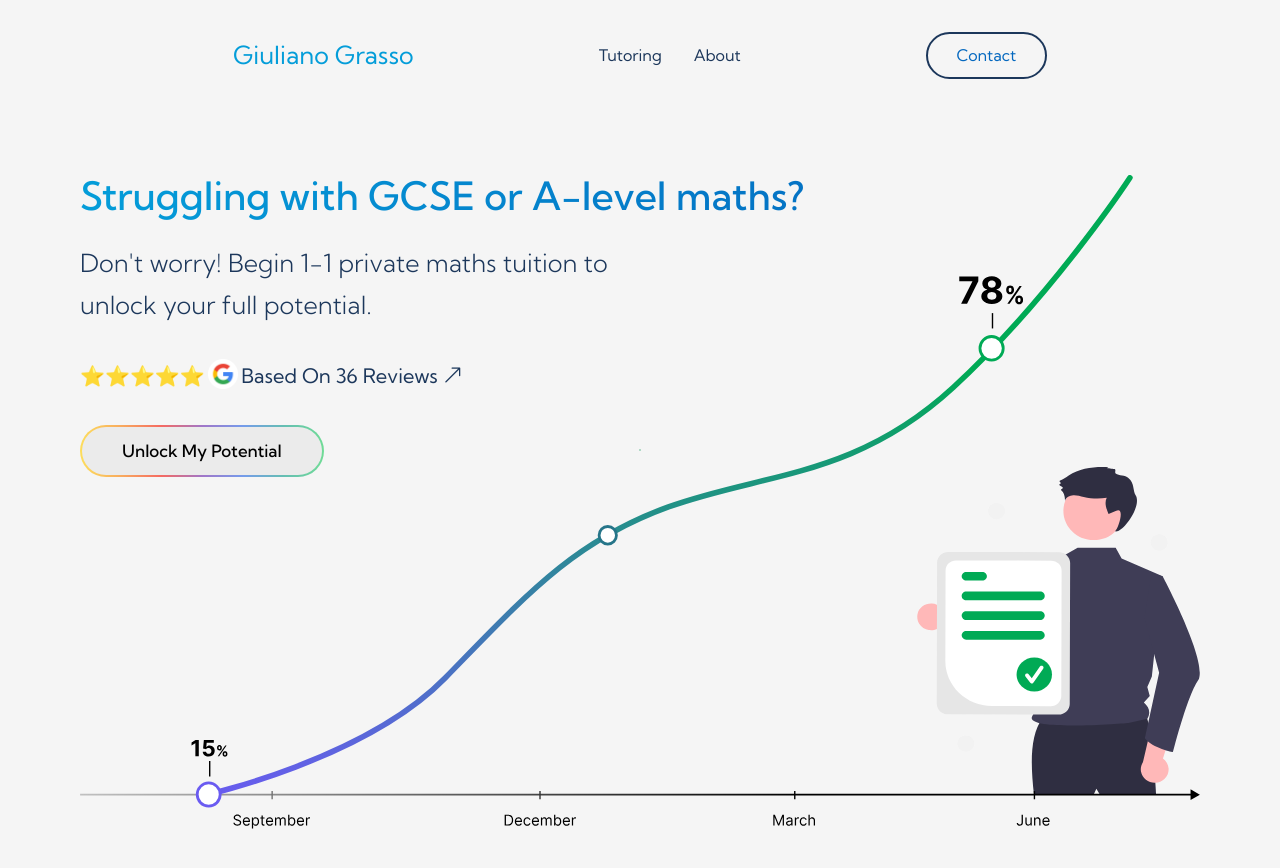
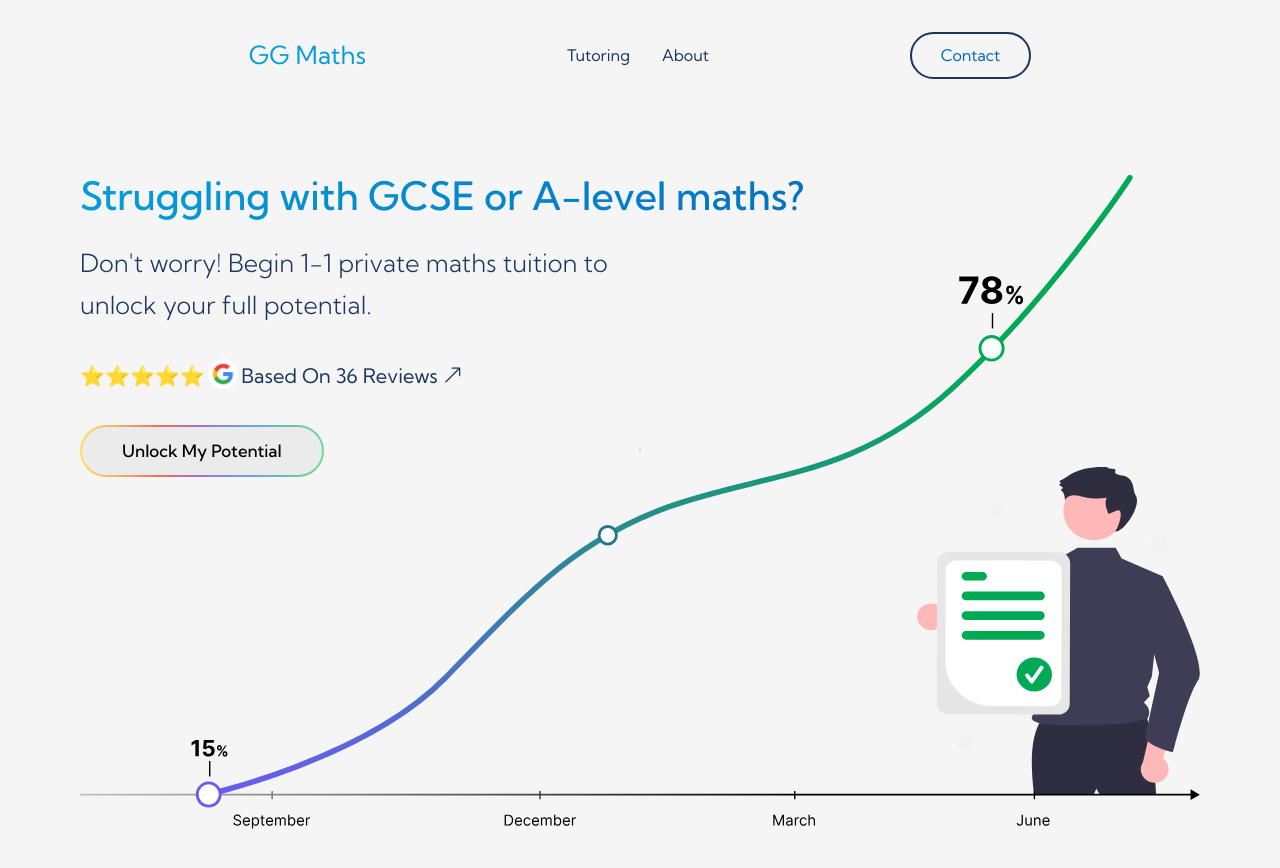
Before and after one commit to GG1982/Jekyll-ggmaths, a Jekyll site: the page built from pages/index.html, in a window 1280 px wide and 900 px high. Shown: the top 868 px of the window. Built offline with Jekyll 4.4.1, drawn with Linux system fonts in a browser that asks for light colours.

Commit message:
chnage name in header nav

```diff
--- a/_includes/header.html
+++ b/_includes/header.html
@@ -1,7 +1,7 @@
 <a href="#nav" class="font-4 scroll-top" aria-label="scroll to top of page"><i class="bi bi-arrow-up-circle-fill"></i></a>
     <header id="nav">
         <nav class="nav-header">
-            <a href="/" class="logo">Giuliano Grasso</a>
+            <a href="/" class="logo">{{ site.title }}</a>
             <ul role="list">
                 <li><a href="/#tutoring" class="nav-link">Tutoring</a></li>
                 <li><a href="/#about" class="nav-link">About</a></li>
```
Also changed, not shown: 6 other files.
